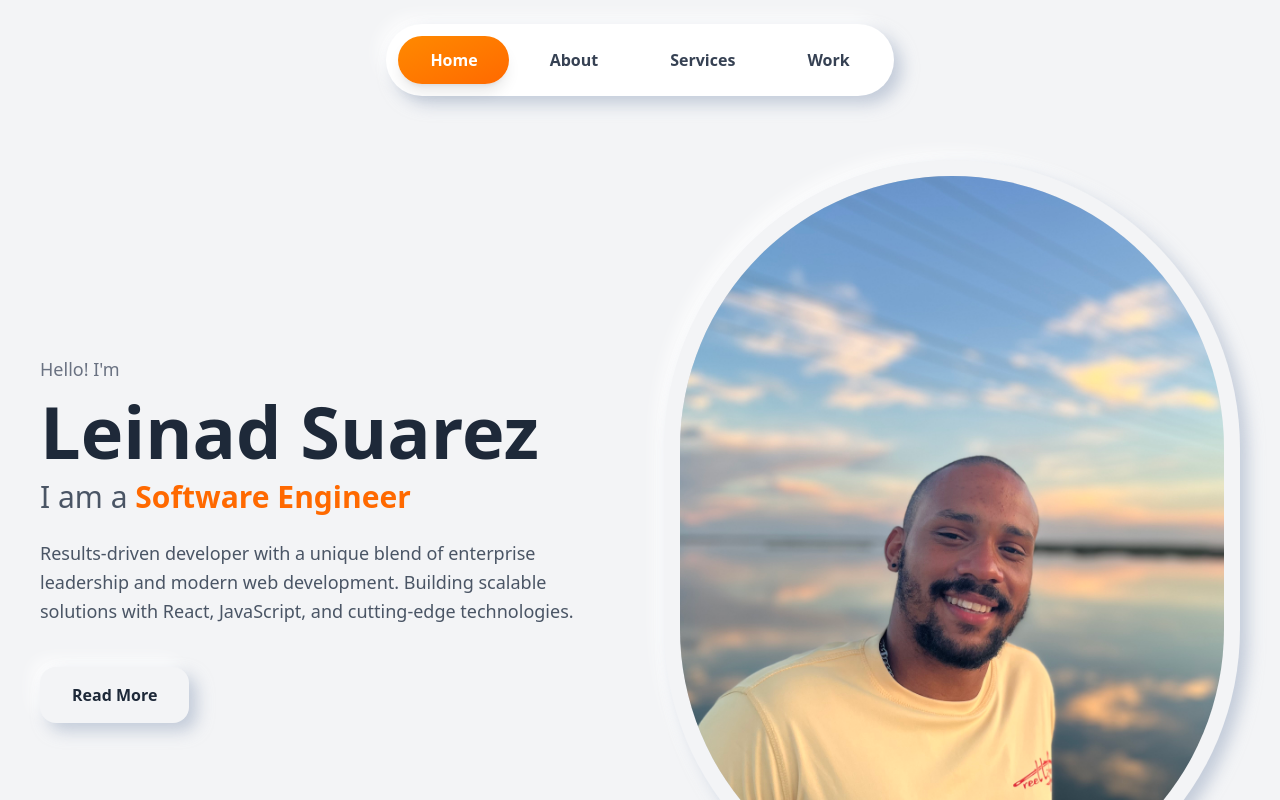
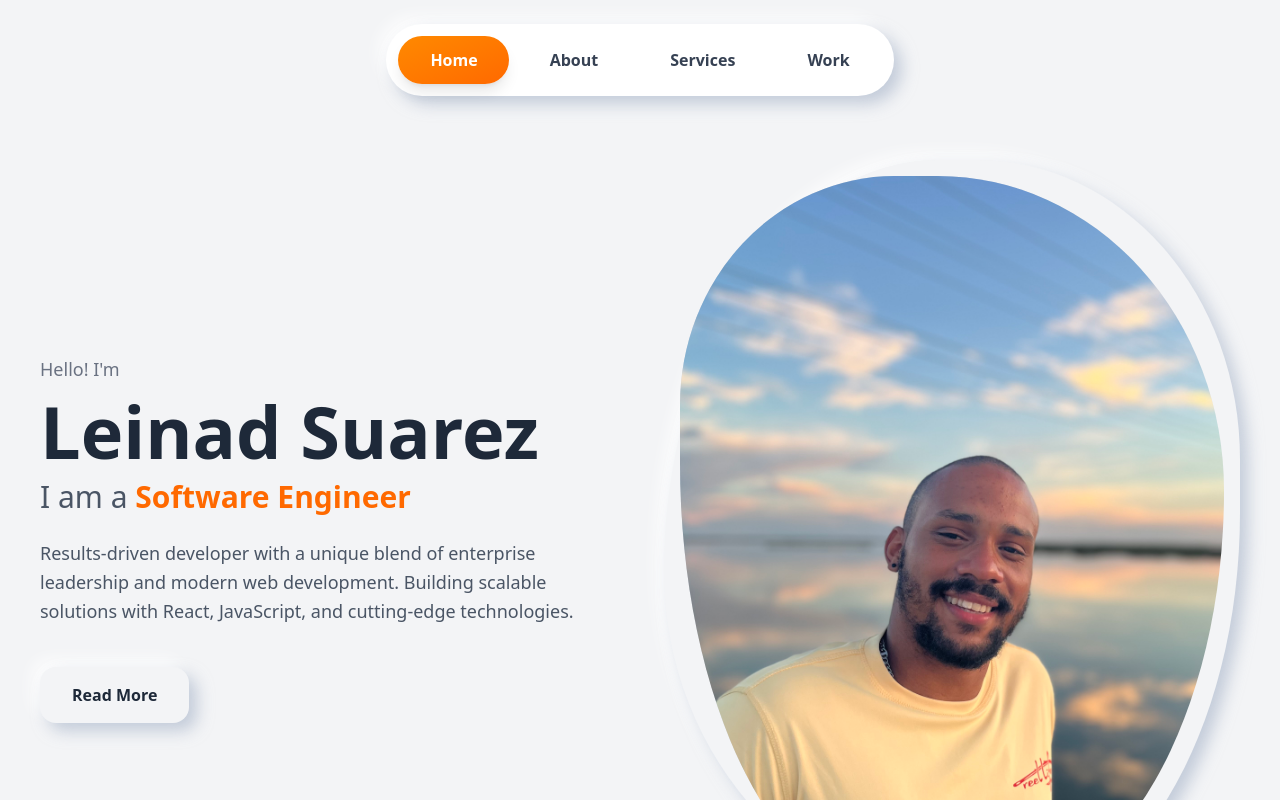
Before and after one commit to Mattojjo/portfolio, a React (Vite) app: page / in a window 1280 px wide. Shown: the top 800 px of the page. Built offline with nearby package versions, Linux system fonts and the light colour scheme.

Commit message:
add animated blob effects to Hero component and CSS

```diff
--- a/src/components/Hero.jsx
+++ b/src/components/Hero.jsx
@@ -58,8 +58,12 @@ export default function Hero() {
           </div>
           <div className="relative flex justify-center">
             <div className="relative w-full aspect-square max-w-xl">
-              <div className="bg-gray-100 rounded-full p-4 neu-shadow">
-                <div className="rounded-full overflow-hidden neu-inset">
+              <div className="bg-gray-100 p-4 neu-shadow animate-blob" style={{
+                borderRadius: '60% 40% 30% 70% / 60% 30% 70% 40%'
+              }}>
+                <div className="overflow-hidden neu-inset animate-blob-reverse" style={{
+                  borderRadius: '60% 40% 30% 70% / 60% 30% 70% 40%'
+                }}>
                   <img
                     src={profileImage}
                     alt="Leinad Suarez"
--- a/src/index.css
+++ b/src/index.css
@@ -51,4 +51,37 @@
       inset 6px 6px 12px rgba(163, 177, 198, 0.6),
       inset -6px -6px 12px rgba(255, 255, 255, 0.5);
   }
+
+  /* Animated blob for portrait */
+  @keyframes blob {
+    0% {
+      border-radius: 60% 40% 30% 70% / 60% 30% 70% 40%;
+    }
+    50% {
+      border-radius: 30% 60% 70% 40% / 50% 60% 30% 60%;
+    }
+    100% {
+      border-radius: 60% 40% 30% 70% / 60% 30% 70% 40%;
+    }
+  }
+
+  @keyframes blob-reverse {
+    0% {
+      border-radius: 60% 40% 30% 70% / 60% 30% 70% 40%;
+    }
+    50% {
+      border-radius: 40% 60% 50% 40% / 30% 50% 60% 70%;
+    }
+    100% {
+      border-radius: 60% 40% 30% 70% / 60% 30% 70% 40%;
+    }
+  }
+
+  .animate-blob {
+    animation: blob 8s ease-in-out infinite;
+  }
+
+  .animate-blob-reverse {
+    animation: blob-reverse 10s ease-in-out infinite;
+  }
 }
```
